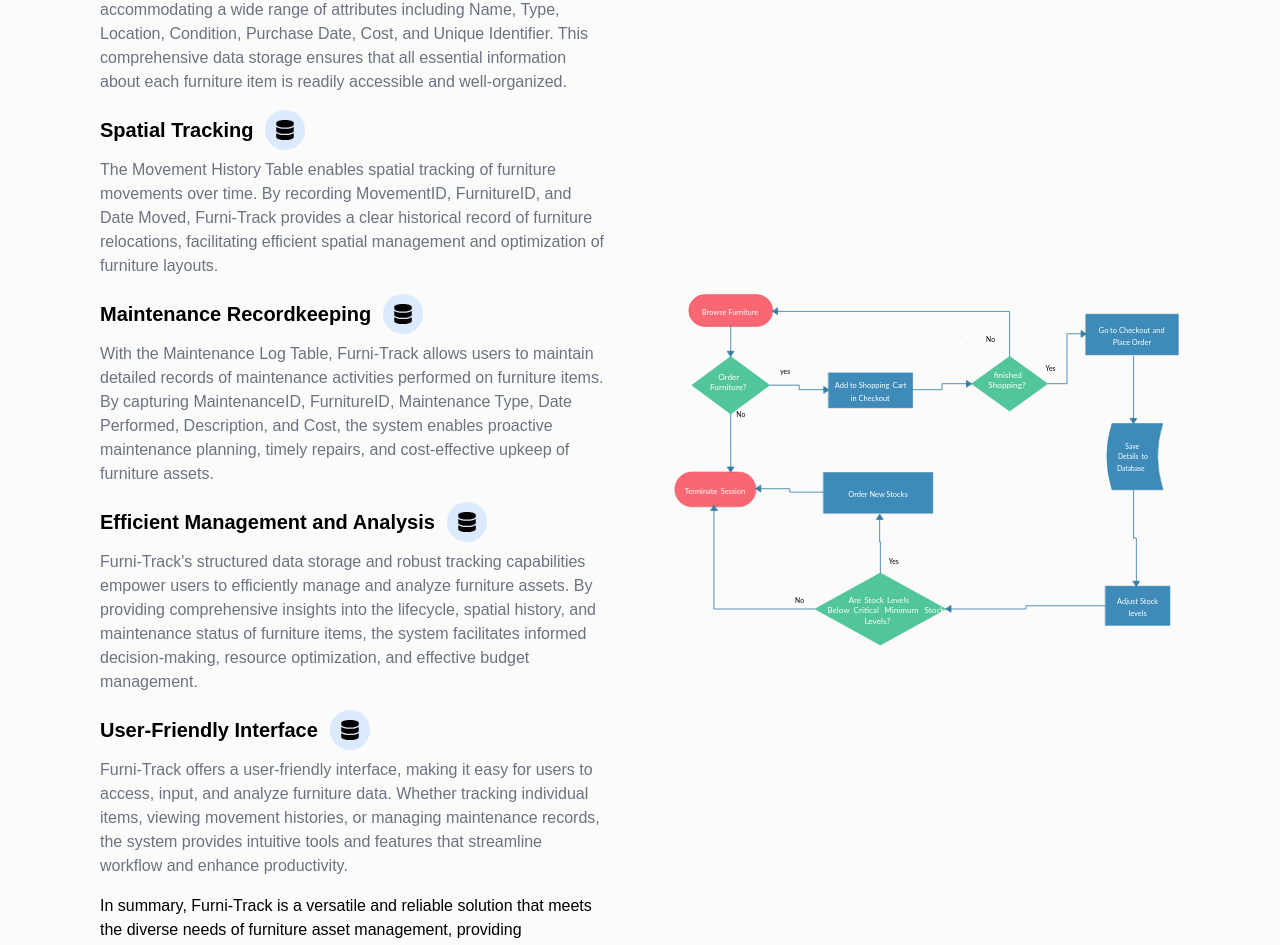
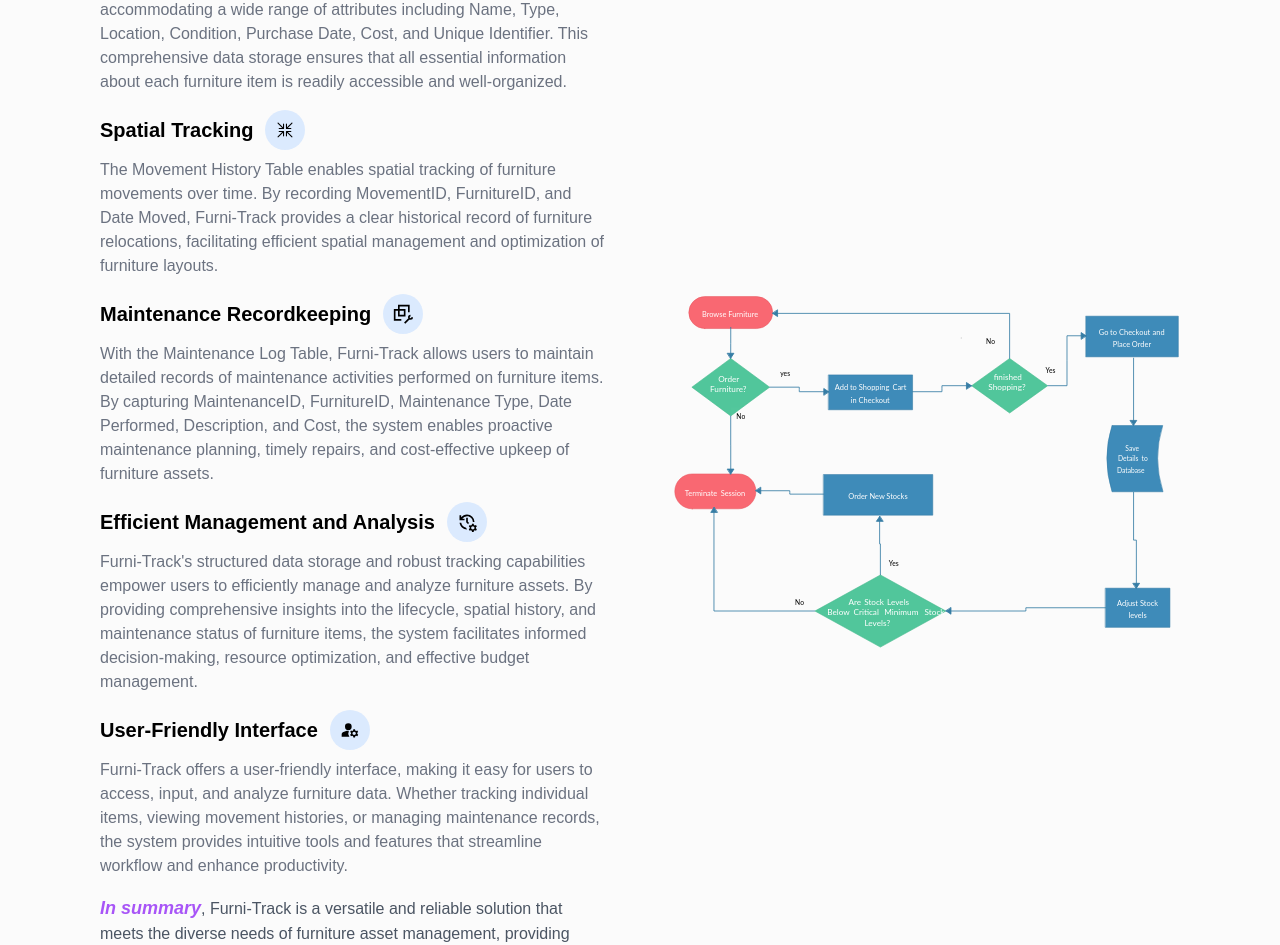
Before and after one commit to Sushil500530/Book_Reader_Clube_Client_Side, a React (Vite) app: page /about in a window 1280 px wide. Shown: the part 3160-4105 px from the top of the page. Built offline with nearby package versions, Linux system fonts and the light colour scheme; no server answers.

Commit message:
add title icon and other

```diff
--- a/src/pages/about/About.jsx
+++ b/src/pages/about/About.jsx
@@ -2,9 +2,11 @@
 import Container from "../../shared/container/Container";
 import FooterPage from "../footer/FooterPage";
 import { FaFacebookF, FaInstagram, FaTwitter } from "react-icons/fa";
-import { MdStarRate } from "react-icons/md";
+import { MdStarRate,MdManageHistory,MdManageAccounts   } from "react-icons/md";
 import StructImage from "../../assets/image/ibj8mk0i.svg"
 import { FaDatabase } from "react-icons/fa";
+import { IoIosContract } from "react-icons/io";
+import { GrVmMaintenance } from "react-icons/gr";
 
 
 const About = () => {
@@ -134,24 +136,24 @@ const About = () => {
                                         <p className="text-gray-500">Furni-Track's Furniture Table serves as a centralized database, accommodating a wide range of attributes including Name, Type, Location, Condition, Purchase Date, Cost, and Unique Identifier. This comprehensive data storage ensures that all essential information about each furniture item is readily accessible and well-organized.</p>
                                     </div>
                                     <div>
-                                        <h1 className="flex items-center justify-start gap-3 text-xl font-bold mb-2">Spatial Tracking <span className="flex items-center justify-center w-10 h-10 p-2 bg-blue-100 rounded-full text-start"><FaDatabase /></span></h1>
+                                        <h1 className="flex items-center justify-start gap-3 text-xl font-bold mb-2">Spatial Tracking <span className="flex items-center justify-center w-10 h-10 p-2 bg-blue-100 rounded-full text-start"><IoIosContract /></span></h1>
                                         <p className="text-gray-500">The Movement History Table enables spatial tracking of furniture movements over time. By recording MovementID, FurnitureID, and Date Moved, Furni-Track provides a clear historical record of furniture relocations, facilitating efficient spatial management and optimization of furniture layouts.</p>
                                     </div>
                                     <div>
-                                        <h1 className="flex items-center justify-start gap-3 text-xl font-bold mb-2">Maintenance Recordkeeping <span className="flex items-center justify-center w-10 h-10 p-2 bg-blue-100 rounded-full text-start"><FaDatabase /></span></h1>
+                                        <h1 className="flex items-center justify-start gap-3 text-xl font-bold mb-2">Maintenance Recordkeeping <span className="flex items-center justify-center w-10 h-10 p-2 bg-blue-100 rounded-full text-start"><GrVmMaintenance /></span></h1>
                                         <p className="text-gray-500">With the Maintenance Log Table, Furni-Track allows users to maintain detailed records of maintenance activities performed on furniture items. By capturing MaintenanceID, FurnitureID, Maintenance Type, Date Performed, Description, and Cost, the system enables proactive maintenance planning, timely repairs, and cost-effective upkeep of furniture assets.</p>
                                     </div>
                                     <div>
-                                        <h1 className="flex items-center justify-start gap-3 text-xl font-bold mb-2">Efficient Management and Analysis <span className="flex items-center justify-center w-10 h-10 p-2 bg-blue-100 rounded-full text-start"><FaDatabase /></span></h1>
+                                        <h1 className="flex items-center justify-start gap-3 text-xl font-bold mb-2">Efficient Management and Analysis <span className="flex items-center justify-center w-10 h-10 p-2 bg-blue-100 rounded-full text-start"><MdManageHistory  /></span></h1>
                                         <p className="text-gray-500">Furni-Track's structured data storage and robust tracking capabilities empower users to efficiently manage and analyze furniture assets. By providing comprehensive insights into the lifecycle, spatial history, and maintenance status of furniture items, the system facilitates informed decision-making, resource optimization, and effective budget management.</p>
                                     </div>
                                     <div>
-                                        <h1 className="flex items-center justify-start gap-3 text-xl font-bold mb-2">User-Friendly Interface <span className="flex items-center justify-center w-10 h-10 p-2 bg-blue-100 rounded-full text-start"><FaDatabase /></span></h1>
+                                        <h1 className="flex items-center justify-start gap-3 text-xl font-bold mb-2">User-Friendly Interface <span className="flex items-center justify-center w-10 h-10 p-2 bg-blue-100 rounded-full text-start"><MdManageAccounts  /></span></h1>
                                         <p className="text-gray-500">Furni-Track offers a user-friendly interface, making it easy for users to access, input, and analyze furniture data. Whether tracking individual items, viewing movement histories, or managing maintenance records, the system provides intuitive tools and features that streamline workflow and enhance productivity.</p>
                                     </div>
 
                                     <div>
-                                        <p>In summary, Furni-Track is a versatile and reliable solution that meets the diverse needs of furniture asset management, providing comprehensive data storage, spatial tracking, maintenance recordkeeping, efficient management and analysis, and a user-friendly interface for seamless operation.</p>
+                                        <p className="text-gray-600"><span className="text-lg text-purple-500 italic font-bold">In summary</span>, Furni-Track is a versatile and reliable solution that meets the diverse needs of furniture asset management, providing comprehensive data storage, spatial tracking, maintenance recordkeeping, efficient management and analysis, and a user-friendly interface for seamless operation.</p>
                                     </div>
                                 </div>
                             </div>
```
